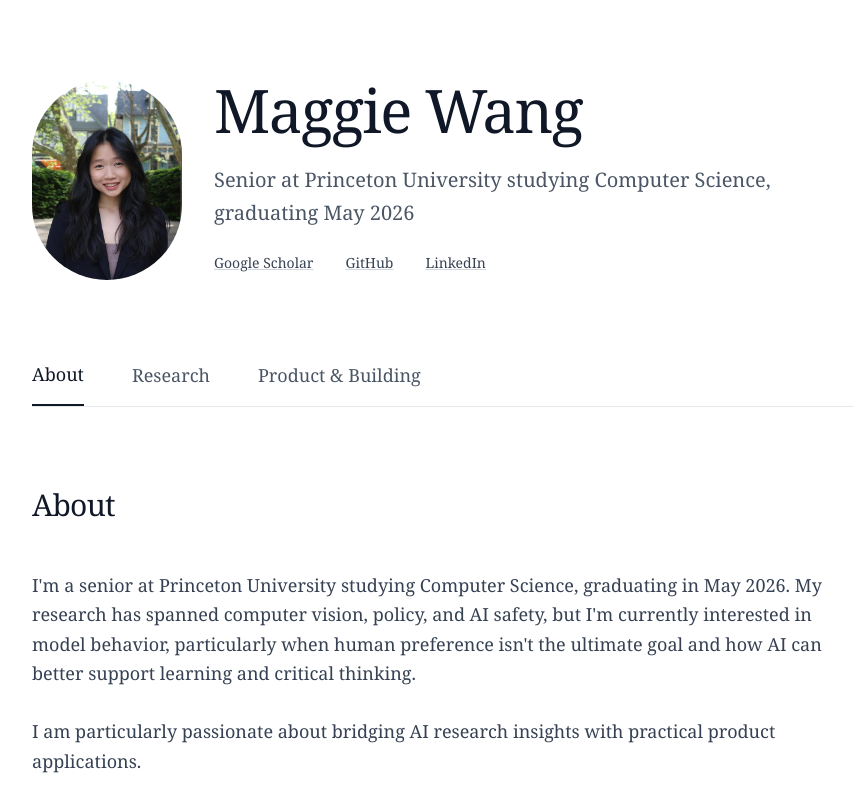
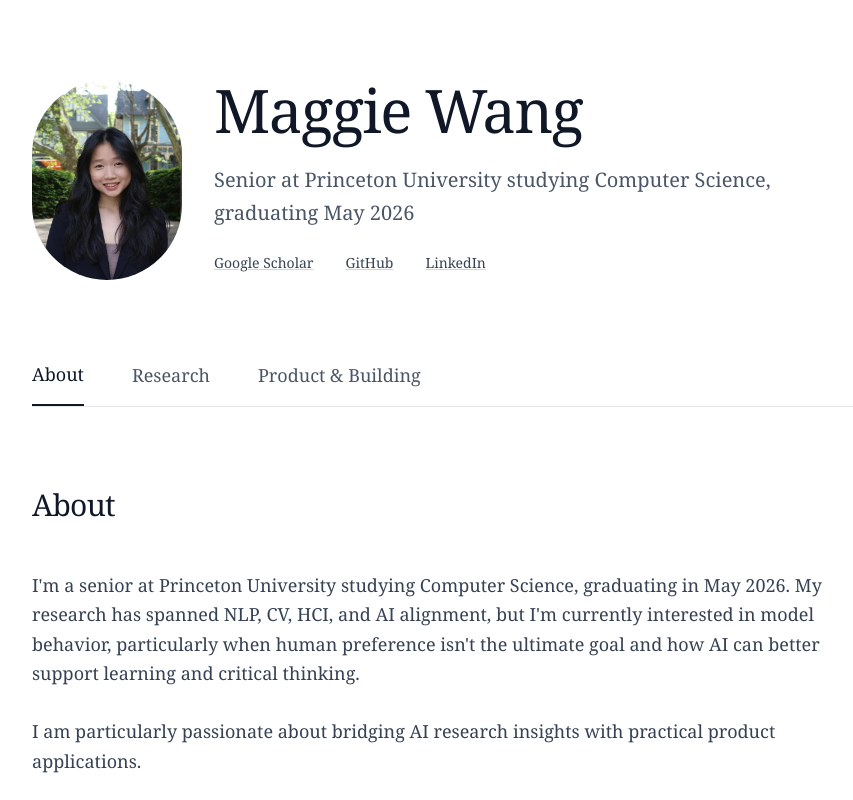
Before and after one commit to maggiew0785/personalwebsite, a Next.js app: page / in a window 1280 px wide. Shown: the top 800 px of the page, without its empty margins (192-1045 px from the left). Built offline with nearby package versions, Linux system fonts and the light colour scheme.

Commit message:
update to about

```diff
--- a/src/app/page.tsx
+++ b/src/app/page.tsx
@@ -115,7 +115,7 @@
 
       <div className="mb-16">
         <p className="text-lg text-gray-700 leading-relaxed font-light">
-          I&apos;m a senior at Princeton University studying Computer Science, graduating in May 2026. My research has spanned computer vision, policy, and AI safety, but I&apos;m currently interested in model behavior, particularly when human preference isn&apos;t the ultimate goal and how AI can better support learning and critical thinking.
+          I&apos;m a senior at Princeton University studying Computer Science, graduating in May 2026. My research has spanned NLP, CV, HCI, and AI alignment, but I&apos;m currently interested in model behavior, particularly when human preference isn&apos;t the ultimate goal and how AI can better support learning and critical thinking.
           <br />
           <br />
           I am particularly passionate about bridging AI research insights with practical product applications.
```
